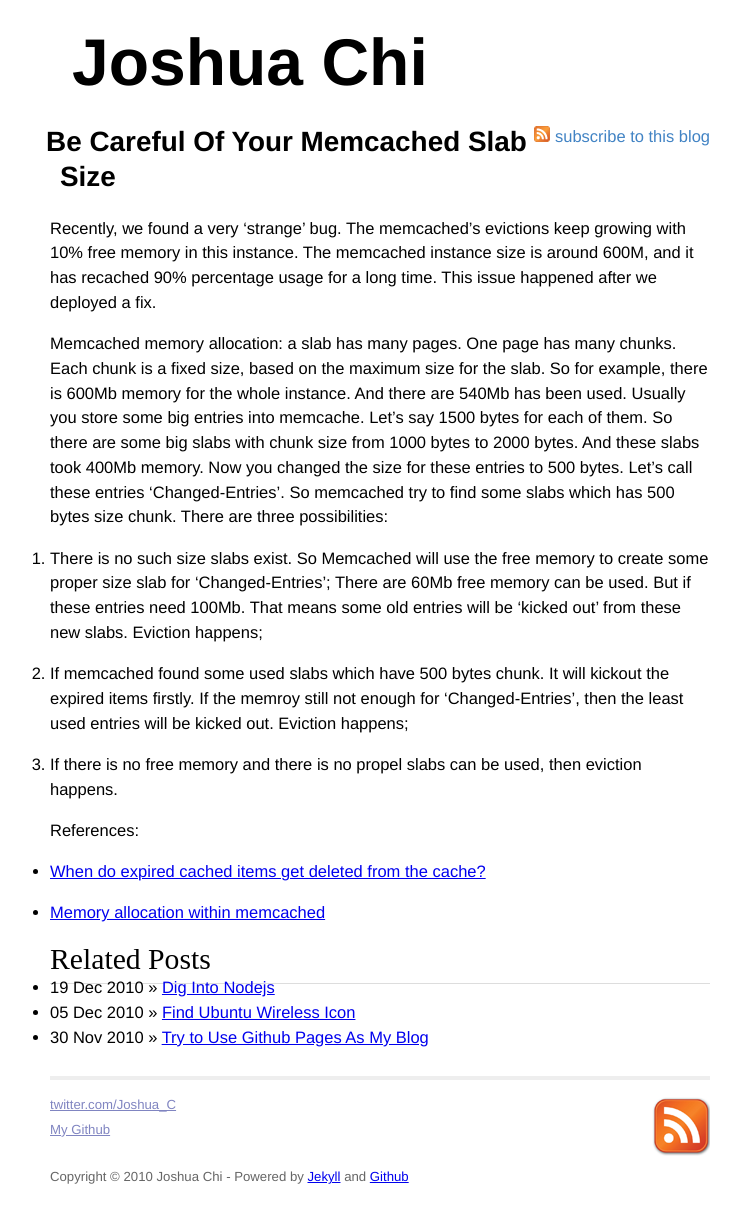
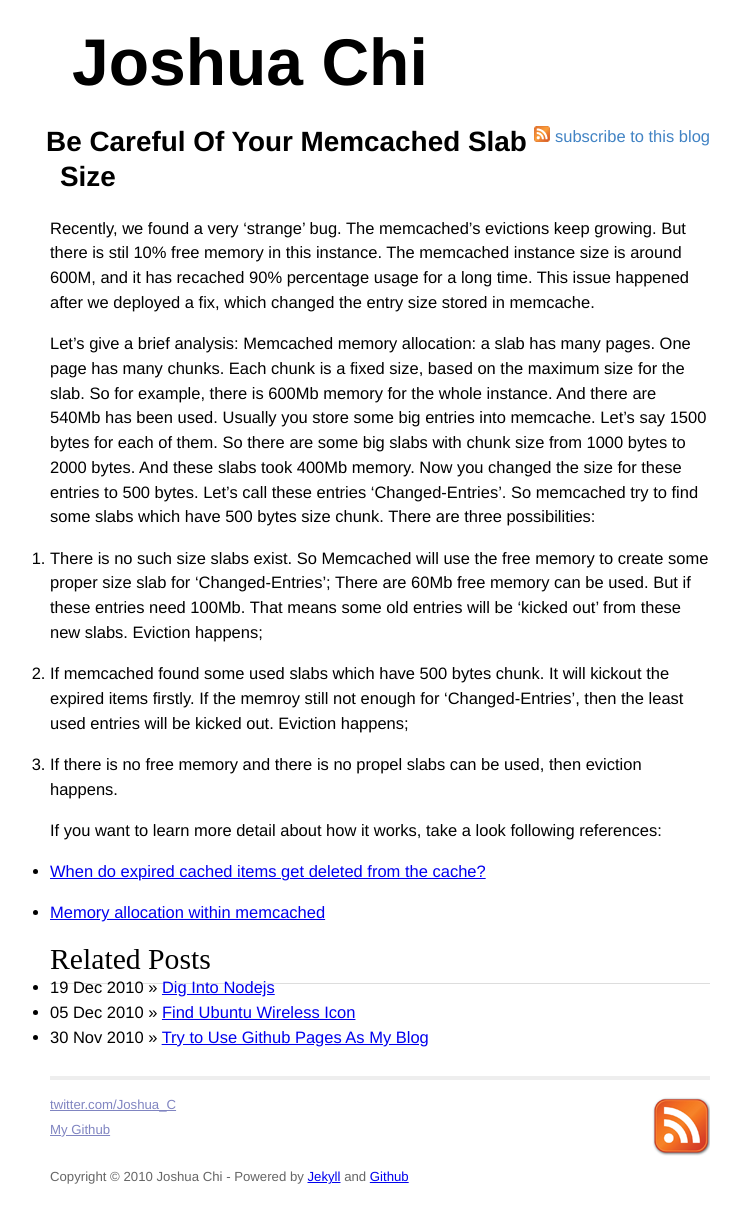
Before and after one commit to JoshuaChi/joshuachi.github.com, a Jekyll site: the page built from _posts/2010-12-29-memcached-slabs.markdown, in a window 1280 px wide. Shown: the whole page, without its empty margins (260-1001 px from the left). Built offline with Jekyll 4.4.1, drawn with Linux system fonts in a browser that asks for light colours; Markdown is read by kramdown in place of the engine named in the settings; comment, search, counter and statistics services are not loaded.

Commit message:
post format change

```diff
--- a/_posts/2010-12-29-memcached-slabs.markdown
+++ b/_posts/2010-12-29-memcached-slabs.markdown
@@ -4,9 +4,10 @@ title: "Be Careful Of Your Memcached Slab Size"
 tags: -memcached
 ---
 
-Recently, we found a very 'strange' bug. The memcached's evictions keep growing with 10% free memory in this instance. The memcached instance size is around 600M, and it has recached 90% percentage usage for a long time. This issue happened after we deployed a fix.
+Recently, we found a very 'strange' bug. The memcached's evictions keep growing. But there is stil 10% free memory in this instance. The memcached instance size is around 600M, and it has recached 90% percentage usage for a long time. This issue happened after we deployed a fix, which changed the entry size stored in memcache.
 
-Memcached memory allocation: a slab has many pages. One page has many chunks. Each chunk is a fixed size, based on the maximum size for the slab. So for example, there is 600Mb memory for the whole instance. And there are 540Mb has been used. Usually you store some big entries into memcache. Let's say 1500 bytes for each of them. So there are some big slabs with chunk size from 1000 bytes to 2000 bytes. And these slabs took 400Mb memory. Now you changed the size for these entries to 500 bytes. Let's call these entries 'Changed-Entries'. So memcached try to find some slabs which has 500 bytes size chunk. There are three possibilities:
+Let's give a brief analysis:
+Memcached memory allocation: a slab has many pages. One page has many chunks. Each chunk is a fixed size, based on the maximum size for the slab. So for example, there is 600Mb memory for the whole instance. And there are 540Mb has been used. Usually you store some big entries into memcache. Let's say 1500 bytes for each of them. So there are some big slabs with chunk size from 1000 bytes to 2000 bytes. And these slabs took 400Mb memory. Now you changed the size for these entries to 500 bytes. Let's call these entries 'Changed-Entries'. So memcached try to find some slabs which have 500 bytes size chunk. There are three possibilities:
 
 1. There is no such size slabs exist. So Memcached will use the free memory to create some proper size slab for 'Changed-Entries'; There are 60Mb free memory can be used. But if these entries need 100Mb. That means some old entries will be 'kicked out' from these new slabs. Eviction happens;
 
@@ -16,7 +17,7 @@ Memcached memory allocation: a slab has many pages. One page has many chunks. Ea
 
 
 
-References:
+If you want to learn more detail about how it works, take a look following references:
 
 * <a href='http://code.google.com/p/memcached/wiki/FAQ#When_do_expired_cached_items_get_deleted_from_the_cache?'>When do expired cached items get deleted from the cache?</a>
 
```
